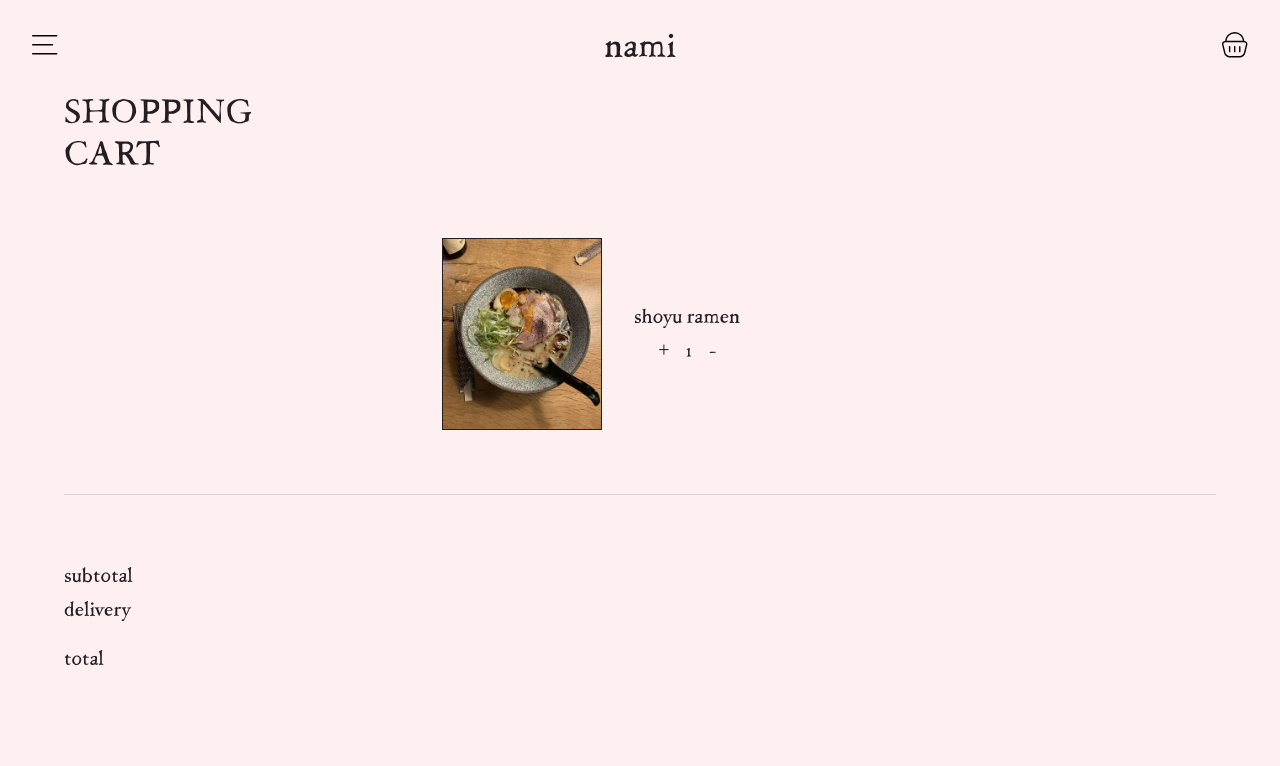
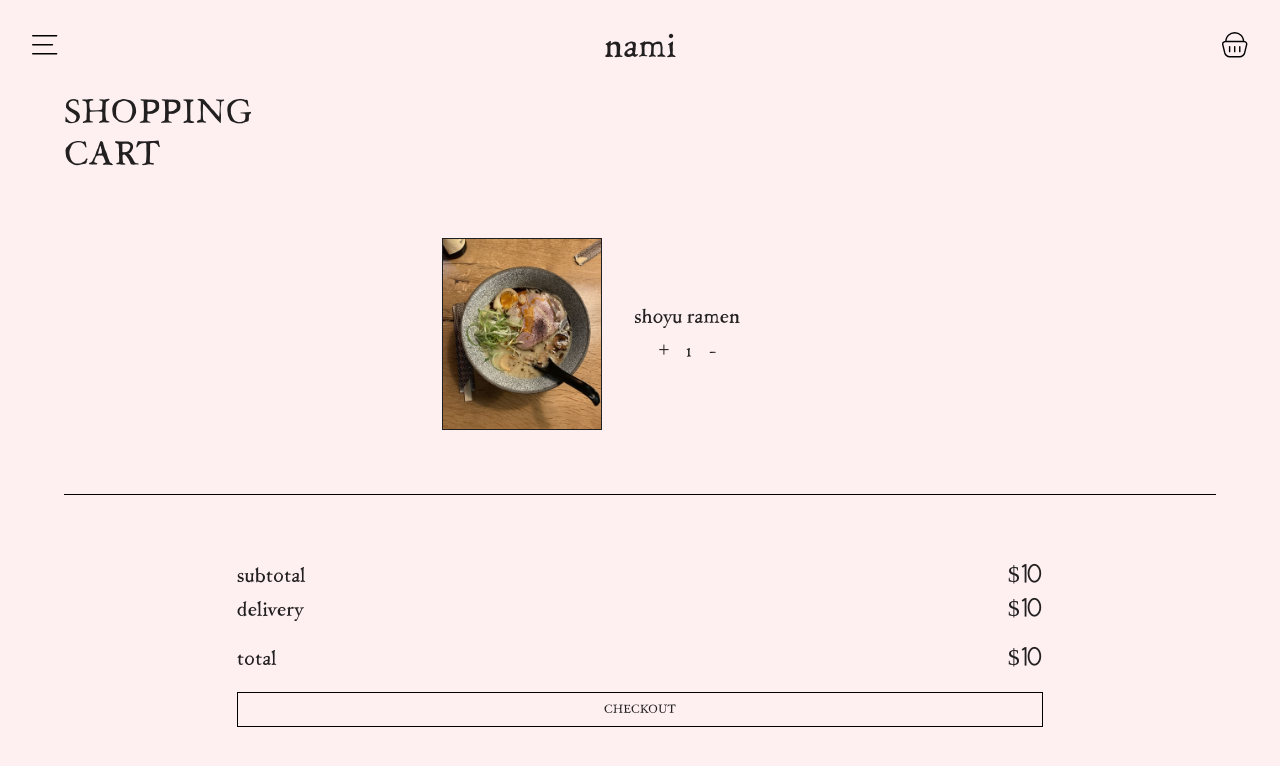
Before and after one commit to sanderalex1/Nami, a React (Vite) app: page /shopping_cart in a window 1280 px wide. Shown: the top 766 px of the page. Built offline with nearby package versions, Linux system fonts and the light colour scheme.

Commit message:
added context

```diff
--- a/src/Components/ShoppingCard.jsx
+++ b/src/Components/ShoppingCard.jsx
@@ -1,8 +1,6 @@
 import { Box, Container, Typography } from "@mui/material";
 
-let quantity = 1;
-
-const ShoppingCard = ({ name, picture }) => {
+const ShoppingCard = ({ name, picture, quantity }) => {
   return (
     <Container maxWidth="xs">
       <Box
--- a/src/data/data.js
+++ b/src/data/data.js
@@ -1,29 +1,34 @@
 export const dishesData = [
   {
+    id: "ramen",
     name: "shoyu ramen",
     description: "noodles, pork, soft-boiled, eggs, bamboo shoots",
     picture: "ramen.jpg",
     price: "$12",
   },
   {
+    id: "ramen",
     name: "shoyu ramen",
     description: "noodles, pork, soft-boiled, eggs, bamboo shoots",
     picture: "ramen.jpg",
     price: "$12",
   },
   {
+    id: "ramen",
     name: "shoyu ramen",
     description: "noodles, pork, soft-boiled, eggs, bamboo shoots",
     picture: "ramen.jpg",
     price: "$12",
   },
   {
+    id: "ramen",
     name: "shoyu ramen",
     description: "noodles, pork, soft-boiled, eggs, bamboo shoots",
     picture: "ramen.jpg",
     price: "$12",
   },
   {
+    id: "ramen",
     name: "shoyu ramen",
     description: "noodles, pork, soft-boiled, eggs, bamboo shoots",
     picture: "ramen.jpg",
--- a/src/pages/ShoppingCart.jsx
+++ b/src/pages/ShoppingCart.jsx
@@ -1,8 +1,37 @@
-import { Box, Container, Divider, Typography } from "@mui/material";
+import {
+  Badge,
+  Box,
+  Container,
+  Divider,
+  Typography,
+  Button,
+} from "@mui/material";
 import ShoppingCard from "../Components/ShoppingCard";
 import { dishesData } from "../data/data";
+import { currencyFormater } from "../utilities/currencyFormater";
+import styled from "@emotion/styled";
 
 const dish = dishesData[0];
+
+let price = 10;
+
+let quantity = 1;
+
+const MenuButton = styled(Button)(({ theme }) => ({
+  position: "relative",
+  overflow: "visible",
+  color: theme.palette.text.primary,
+  fontSize: theme.typography.pxToRem(12),
+  fontFamily: "Legajo",
+  textTransform: "uppercase",
+  lineHeight: "1.05rem",
+  backgroundColor: "transparent",
+  "&:hover": {
+    backgroundColor: "transparent",
+  },
+  border: "1px solid black",
+  borderRadius: "0",
+}));
 
 const ShoppingCart = () => {
   return (
@@ -20,17 +49,65 @@ const ShoppingCart = () => {
           variant="h4"
           sx={{ textTransform: "uppercase", maxWidth: "7rem" }}
         >
-          shopping cart
+          <Box component="span">shopping cart</Box>
         </Typography>
-        <ShoppingCard key={dish.id} name={dish.name} picture={dish.picture} />
-        <Divider />
-        <Box sx={{ display: "flex", flexDirection: "column", gap: "1rem" }}>
-          <Box>
-            <Typography variant="h6">subtotal</Typography>
-            <Typography variant="h6">delivery</Typography>
+        {quantity >= 1 ? (
+          <Box sx={{ display: "flex", flexDirection: "column", gap: "4rem" }}>
+            <ShoppingCard
+              key={dish.id}
+              name={dish.name}
+              picture={dish.picture}
+              quantity={quantity}
+            />
+
+            <Divider
+              sx={{
+                height: "1px",
+                backgroundColor: "black",
+              }}
+            />
+            <Box sx={{ display: "flex", justifyContent: "center" }}>
+              <Box
+                sx={{
+                  display: "flex",
+                  flexDirection: "column",
+                  gap: "1rem",
+                  width: "70%",
+                }}
+              >
+                <Box>
+                  <Box
+                    sx={{ display: "flex", justifyContent: "space-between" }}
+                  >
+                    <Typography variant="h6">subtotal</Typography>
+                    <Typography variant="h5">
+                      {currencyFormater(price)}
+                    </Typography>
+                  </Box>
+                  <Box
+                    sx={{ display: "flex", justifyContent: "space-between" }}
+                  >
+                    <Typography variant="h6">delivery</Typography>
+                    <Typography variant="h5">
+                      {currencyFormater(price)}
+                    </Typography>
+                  </Box>
+                </Box>
+                <Box sx={{ display: "flex", justifyContent: "space-between" }}>
+                  <Typography variant="h6">total</Typography>
+                  <Typography variant="h5">
+                    {currencyFormater(price)}
+                  </Typography>
+                </Box>
+                <MenuButton sx={{ p: "0.5rem" }}>checkout</MenuButton>
+              </Box>
+            </Box>
           </Box>
-          <Typography variant="h6">total</Typography>
-        </Box>
+        ) : (
+          <Typography variant="h6" sx={{ textAlign: "center" }}>
+            Try something from our menu!
+          </Typography>
+        )}
       </Box>
     </Container>
   );
--- /dev/null
+++ b/src/utilities/currencyFormater.js
@@ -0,0 +1,9 @@
+const CURRENCY_FORMATER = new Intl.NumberFormat("en-US", {
+  currency: "USD",
+  style: "currency",
+  minimumFractionDigits: 0,
+});
+
+export function currencyFormater(number) {
+  return CURRENCY_FORMATER.format(number);
+}
```
Also changed, not shown: src/context/ShoppingCartContext.jsx (added, +14 -0 lines).
